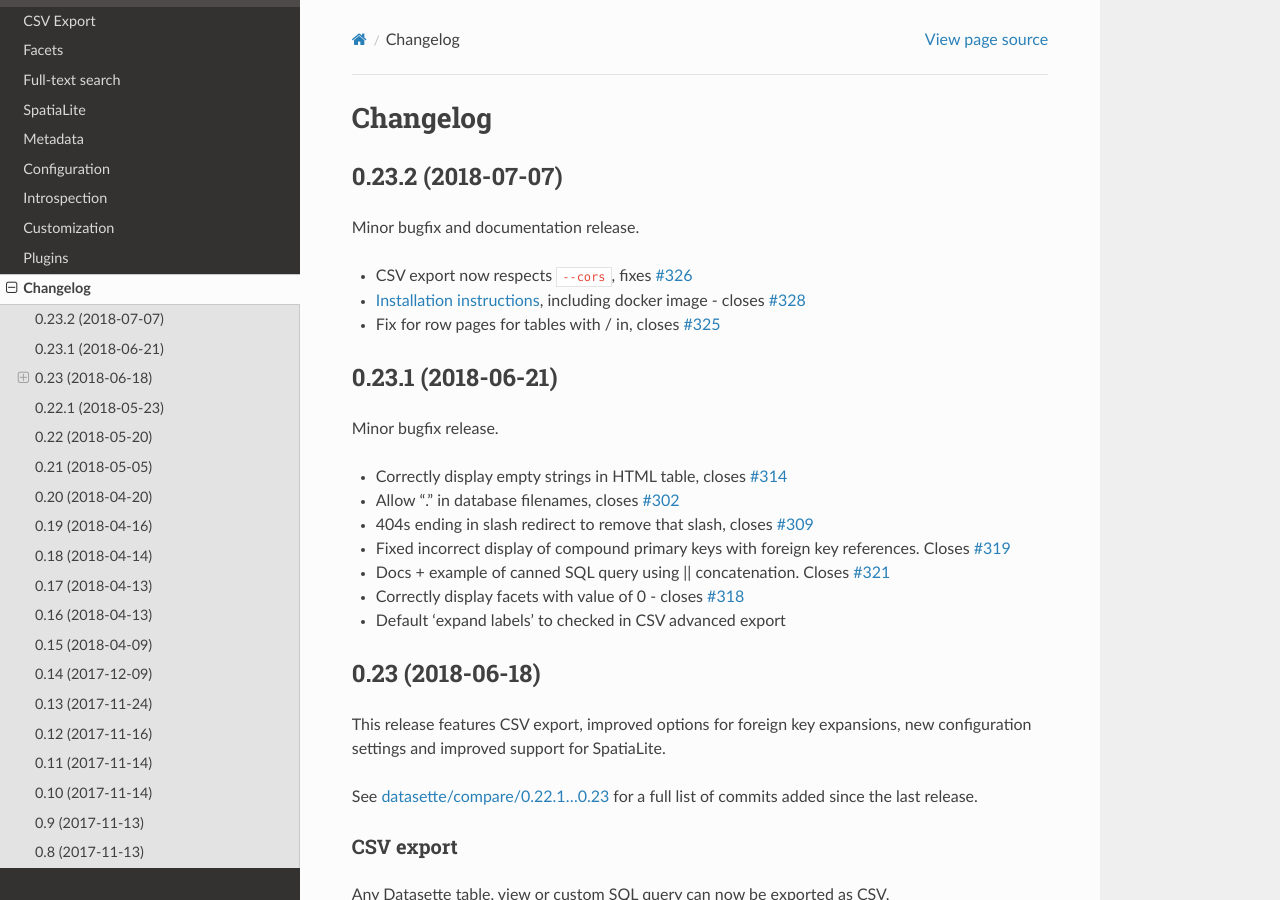
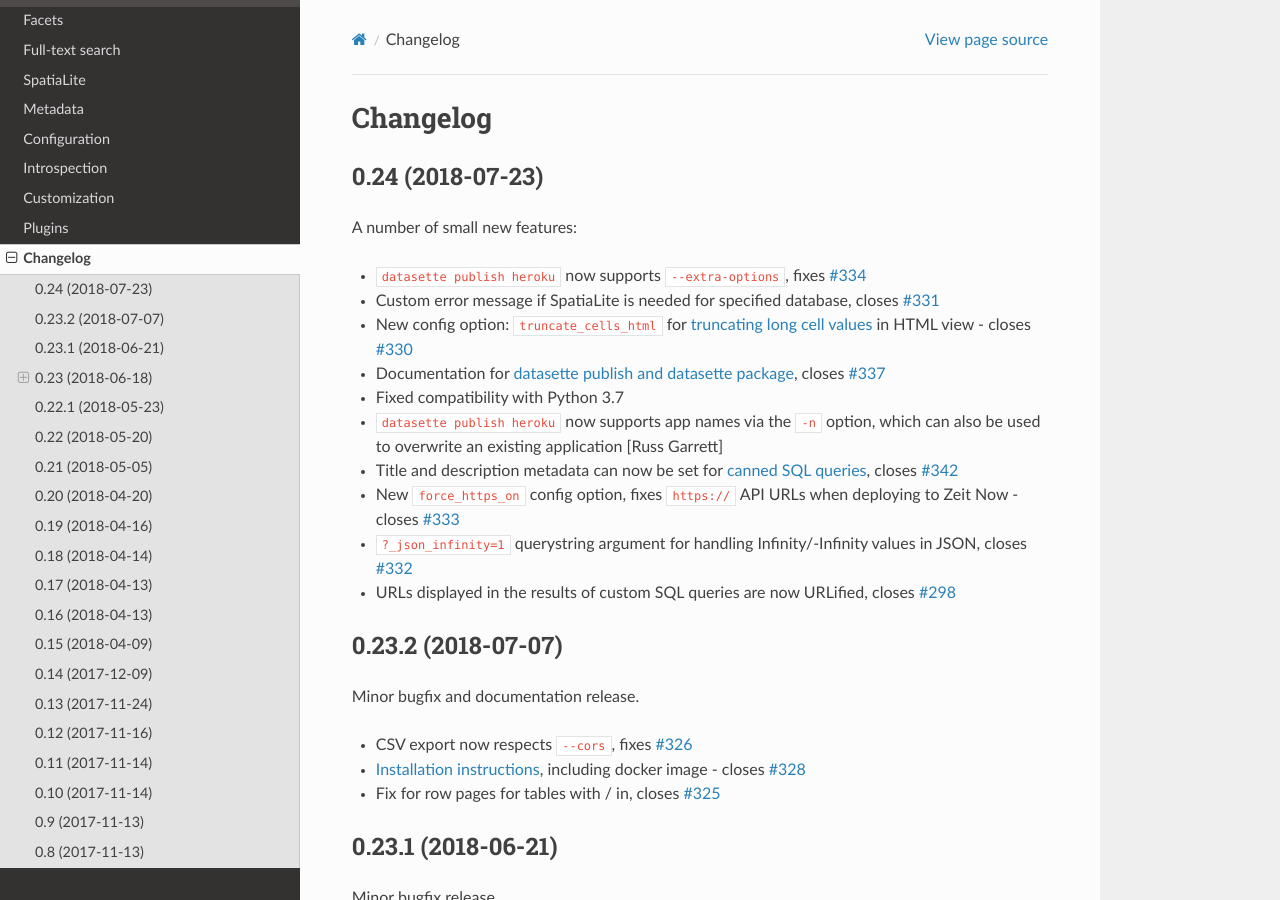
Before and after one commit to simonw/datasette, a Sphinx documentation site: the page built from docs/changelog.rst, in a window 1280 px wide and 900 px high. Built offline with Sphinx 7.4.7 and the Read the Docs theme 2.0.0, drawn with Linux system fonts in a browser that asks for light colours.

Commit message:
Release notes for 0.24 release

```diff
--- a/docs/changelog.rst
+++ b/docs/changelog.rst
@@ -1,6 +1,24 @@
 =========
 Changelog
 =========
+
+.. _v0_24:
+
+0.24 (2018-07-23)
+-------------------
+
+A number of small new features:
+
+- ``datasette publish heroku`` now supports ``--extra-options``, fixes `#334 <https://github.com/simonw/datasette/issues/334>`_
+- Custom error message if SpatiaLite is needed for specified database, closes `#331 <https://github.com/simonw/datasette/issues/331>`_
+- New config option: ``truncate_cells_html`` for :ref:`truncating long cell values <config_truncate_cells_html>` in HTML view - closes `#330 <https://github.com/simonw/datasette/issues/330>`_
+- Documentation for :ref:`datasette publish and datasette package <publishing>`, closes `#337 <https://github.com/simonw/datasette/issues/337>`_
+- Fixed compatibility with Python 3.7
+- ``datasette publish heroku`` now supports app names via the ``-n`` option, which can also be used to overwrite an existing application [Russ Garrett]
+- Title and description metadata can now be set for :ref:`canned SQL queries <canned_queries>`, closes `#342 <https://github.com/simonw/datasette/issues/342>`_
+- New ``force_https_on`` config option, fixes ``https://`` API URLs when deploying to Zeit Now - closes `#333 <https://github.com/simonw/datasette/issues/333>`_
+- ``?_json_infinity=1`` querystring argument for handling Infinity/-Infinity values in JSON, closes `#332 <https://github.com/simonw/datasette/issues/332>`_
+- URLs displayed in the results of custom SQL queries are now URLified, closes `#298 <https://github.com/simonw/datasette/issues/298>`_
 
 .. _v0_23_2:
 
--- a/docs/sql_queries.rst
+++ b/docs/sql_queries.rst
@@ -62,6 +62,8 @@
     Enter ".help" for usage hints.
     sqlite> CREATE VIEW demo_view AS select qSpecies from Street_Tree_List;
     <CTRL+D>
+
+.. _canned_queries:
 
 Canned queries
 --------------
```
Also changed, not shown: README.md (+1 -0 lines).
